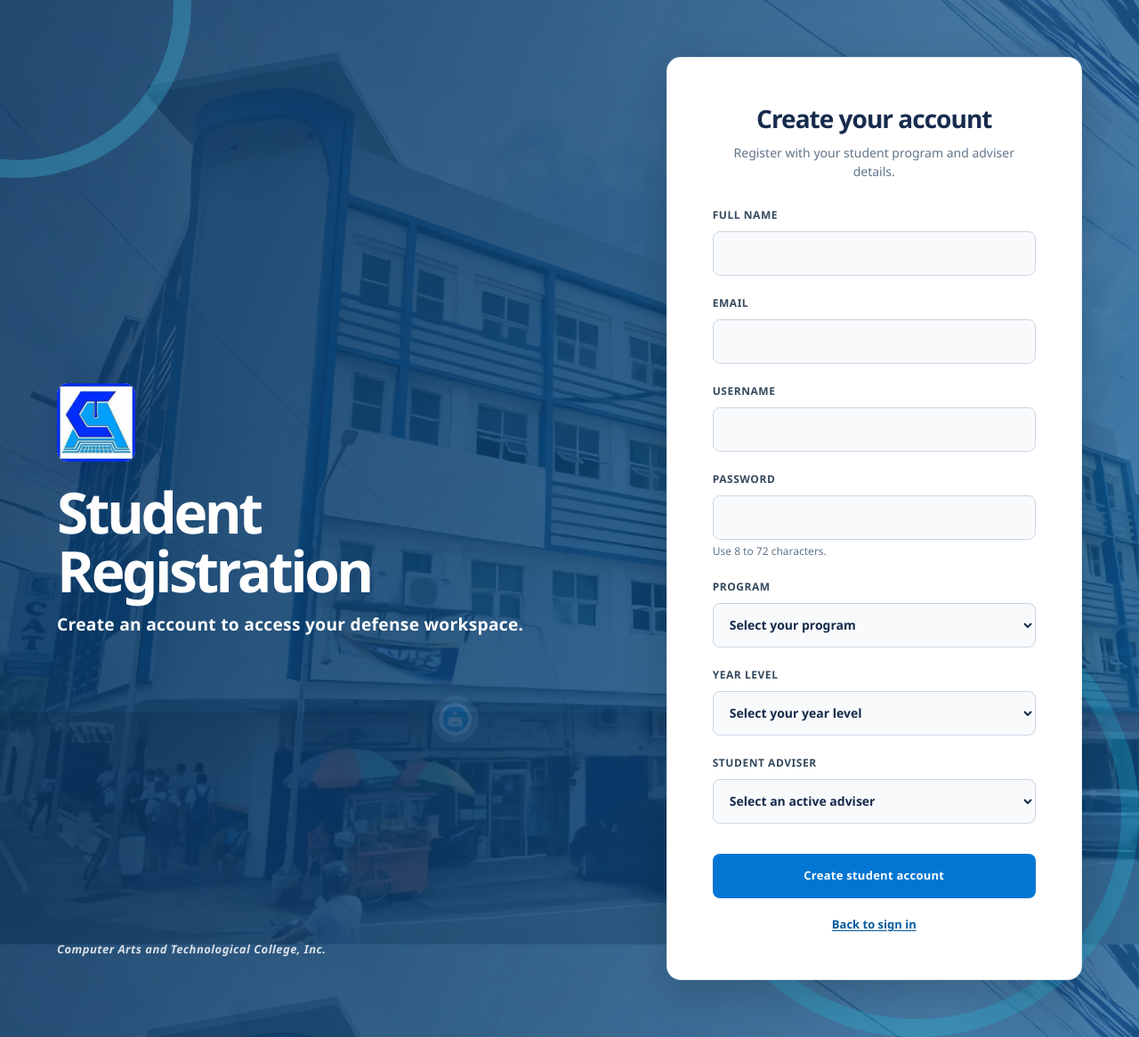
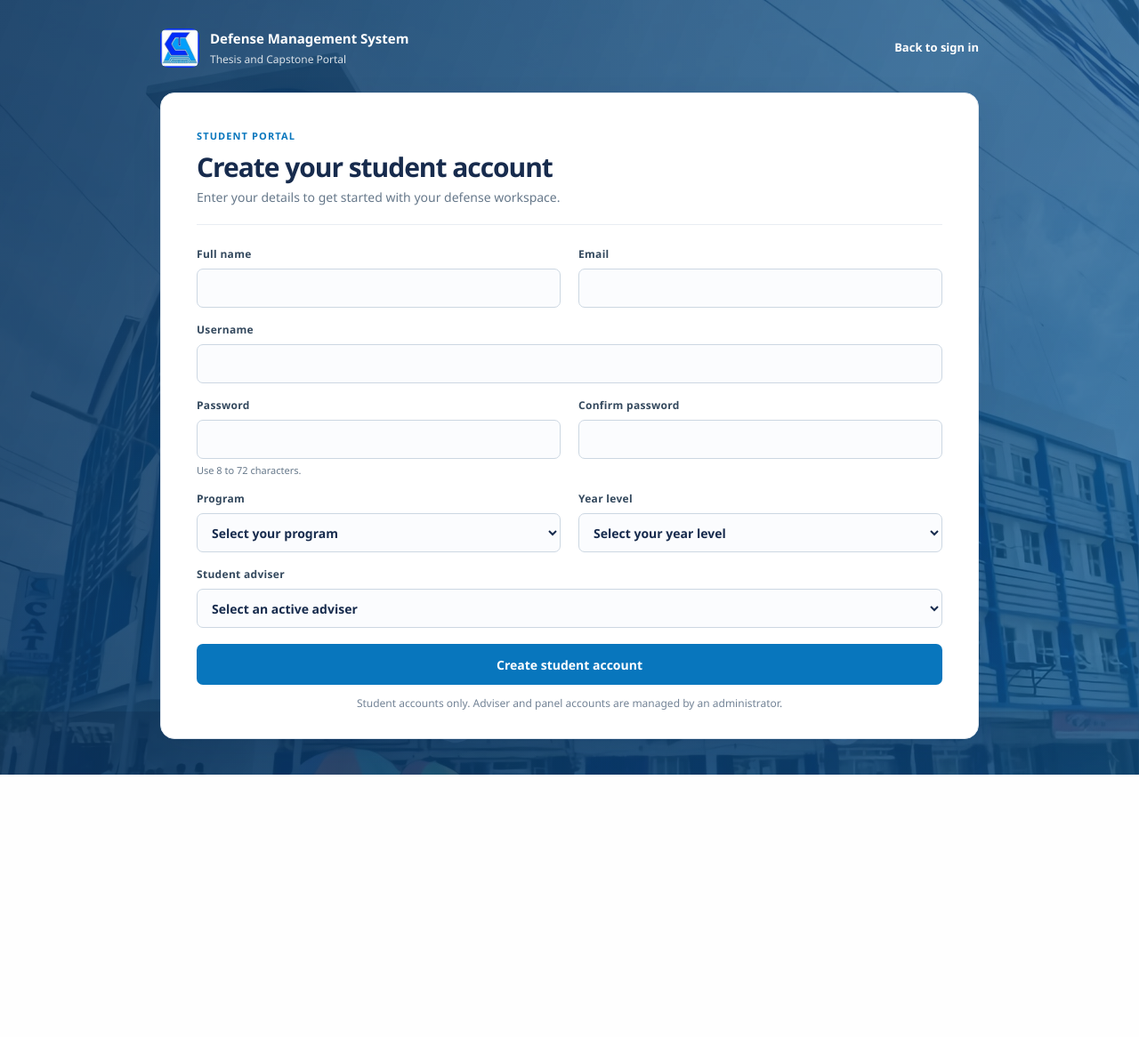
Before and after one commit to eddriann/Defense-Management-System, a PHP site: page /auth/register.php in a window 1280 px wide. Shown: the whole page at 89% size. After the commit the page ends 871 px from the top, so only its background shows below. Run offline with PHP 8.4, Linux system fonts and the light colour scheme; data comes from the database, SQL or seed files in the repository.

Commit message:
fixed student's registration

```diff
--- /dev/null
+++ b/assets/css/register.css
@@ -0,0 +1,297 @@
+.registration-page {
+  min-height: 100vh;
+  padding: 28px 24px 40px;
+  background:
+    linear-gradient(112deg, rgba(10, 52, 94, 0.88), rgba(15, 91, 150, 0.72)),
+    url("../logo/ext3.jpg") center / cover fixed no-repeat;
+  color: #172b4d;
+}
+
+.registration-shell {
+  width: min(100%, 920px);
+  margin: 0 auto;
+}
+
+.registration-header {
+  display: flex;
+  min-height: 52px;
+  align-items: center;
+  justify-content: space-between;
+  gap: 20px;
+  margin-bottom: 24px;
+}
+
+.registration-brand {
+  display: inline-flex;
+  min-width: 0;
+  align-items: center;
+  gap: 12px;
+  color: #fff;
+  text-decoration: none;
+}
+
+.registration-brand img {
+  display: block;
+  width: 44px;
+  height: 44px;
+  flex: 0 0 auto;
+  border-radius: 9px;
+  object-fit: cover;
+}
+
+.registration-brand span {
+  display: grid;
+  gap: 3px;
+}
+
+.registration-brand strong {
+  font-size: 15px;
+  font-weight: 700;
+}
+
+.registration-brand small {
+  color: rgba(255, 255, 255, 0.82);
+  font-size: 12px;
+}
+
+.registration-signin-link {
+  flex: 0 0 auto;
+  color: #fff;
+  font-size: 13px;
+  font-weight: 650;
+  text-decoration: none;
+}
+
+.registration-signin-link:hover {
+  color: #fff;
+  text-decoration: underline;
+  text-underline-offset: 3px;
+}
+
+.registration-panel {
+  padding: 34px 40px 30px;
+  border: 1px solid #e1e8f0;
+  border-radius: 16px;
+  background: #fff;
+  box-shadow: 0 12px 36px rgba(27, 55, 87, 0.08);
+}
+
+.registration-heading {
+  margin-bottom: 24px;
+  padding-bottom: 20px;
+  border-bottom: 1px solid #e8edf3;
+}
+
+.registration-eyebrow {
+  color: #0876bd;
+  font-size: 11px;
+  font-weight: 750;
+  letter-spacing: 0.1em;
+}
+
+.registration-heading h1 {
+  margin: 7px 0 5px;
+  color: #172b4d;
+  font-size: clamp(24px, 3vw, 30px);
+  font-weight: 700;
+  letter-spacing: -0.035em;
+  line-height: 1.2;
+}
+
+.registration-heading p {
+  margin: 0;
+  color: #66788a;
+  font-size: 14px;
+  line-height: 1.5;
+}
+
+.registration-form {
+  display: grid;
+  grid-template-columns: repeat(2, minmax(0, 1fr));
+  column-gap: 20px;
+  row-gap: 16px;
+}
+
+.registration-form > input[type="hidden"] {
+  display: none;
+}
+
+.registration-form label {
+  display: block;
+  min-width: 0;
+  margin: 0;
+  color: #34495e;
+  font-size: 12px;
+  font-weight: 650;
+  letter-spacing: 0.025em;
+}
+
+.registration-form label[for="username"],
+.registration-form label[for="adviser_id"] {
+  grid-column: 1 / -1;
+}
+
+.registration-form input[type="text"],
+.registration-form input[type="email"],
+.registration-form input[type="password"],
+.registration-form select {
+  display: block;
+  width: 100%;
+  min-width: 0;
+  height: 44px;
+  margin-top: 7px;
+  padding: 0 12px;
+  border: 1px solid #ccd7e2;
+  border-radius: 7px;
+  background: #fbfcfe;
+  color: #172b4d;
+  font: inherit;
+  font-size: 14px;
+  letter-spacing: normal;
+}
+
+.registration-form input:focus,
+.registration-form select:focus {
+  border-color: #1683c5;
+  outline: 3px solid rgba(22, 131, 197, 0.14);
+}
+
+.registration-help,
+.registration-field-error {
+  display: block;
+  margin-top: 5px;
+  font-size: 11px;
+  font-weight: 400;
+  letter-spacing: 0;
+  line-height: 1.4;
+}
+
+.registration-help {
+  color: #66788a;
+}
+
+.registration-field-error {
+  color: #b42318;
+}
+
+.registration-error {
+  grid-column: 1 / -1;
+  margin: 0;
+  padding: 10px 12px;
+  border: 1px solid #f0c5c1;
+  border-radius: 7px;
+  background: #fff4f2;
+  color: #a1261c;
+  font-size: 13px;
+}
+
+.registration-form input[type="submit"] {
+  grid-column: 1 / -1;
+  width: 100%;
+  min-height: 46px;
+  margin: 2px 0 0;
+  border: 0;
+  border-radius: 7px;
+  background: #0876bd;
+  color: #fff;
+  font: inherit;
+  font-size: 14px;
+  font-weight: 700;
+  cursor: pointer;
+  transition: background-color 0.15s ease;
+}
+
+.registration-form input[type="submit"]:hover:not(:disabled) {
+  background: #05629f;
+}
+
+.registration-form input[type="submit"]:focus-visible {
+  outline: 3px solid rgba(8, 118, 189, 0.28);
+  outline-offset: 2px;
+}
+
+.registration-form input[type="submit"]:disabled {
+  cursor: not-allowed;
+  opacity: 0.55;
+}
+
+.registration-note {
+  grid-column: 1 / -1;
+  margin: -4px 0 0;
+  color: #738396;
+  font-size: 12px;
+  line-height: 1.45;
+  text-align: center;
+}
+
+@media (max-width: 640px) {
+  .registration-page {
+    padding: 18px 16px 28px;
+    background-attachment: scroll;
+  }
+
+  .registration-header {
+    margin-bottom: 18px;
+  }
+
+  .registration-brand {
+    gap: 9px;
+  }
+
+  .registration-brand img {
+    width: 38px;
+    height: 38px;
+  }
+
+  .registration-brand strong {
+    font-size: 13px;
+  }
+
+  .registration-brand small {
+    font-size: 11px;
+  }
+
+  .registration-signin-link {
+    font-size: 12px;
+  }
+
+  .registration-panel {
+    padding: 24px;
+    border-radius: 12px;
+  }
+
+  .registration-heading {
+    margin-bottom: 20px;
+    padding-bottom: 17px;
+  }
+
+  .registration-heading h1 {
+    font-size: 25px;
+  }
+
+  .registration-form {
+    grid-template-columns: minmax(0, 1fr);
+    row-gap: 14px;
+  }
+
+  .registration-form label[for="adviser_id"],
+  .registration-error,
+  .registration-form input[type="submit"],
+  .registration-note {
+    grid-column: 1;
+  }
+}
+
+@media (max-width: 380px) {
+  .registration-page {
+    padding: 14px 12px 22px;
+  }
+
+  .registration-panel {
+    padding: 18px;
+  }
+
+  .registration-brand small {
+    display: none;
+  }
+}
--- a/auth/register.php
+++ b/auth/register.php
@@ -45,6 +45,7 @@ if ($_SERVER['REQUEST_METHOD'] === 'POST') {
     $old['email'] = $email = $post_string('email');
     $old['username'] = $username = $post_string('username');
     $password = is_string($_POST['password'] ?? null) ? $_POST['password'] : '';
+    $confirm_password = is_string($_POST['confirm_password'] ?? null) ? $_POST['confirm_password'] : '';
     $old['program'] = $program = $post_string('program');
     $old['year_level'] = $year_level = $post_string('year_level');
     $adviser_id_value = $post_string('adviser_id');
@@ -62,6 +63,9 @@ if ($_SERVER['REQUEST_METHOD'] === 'POST') {
     }
     if (strlen($password) < 8 || strlen($password) > 72) {
         $field_errors['password'] = 'Use a password between 8 and 72 characters.';
+    }
+    if ($password !== $confirm_password) {
+        $field_errors['confirm_password'] = 'The password and confirmation do not match.';
     }
     if (!in_array($program, $programs, true)) {
         $field_errors['program'] = 'Select your program.';
@@ -156,25 +160,31 @@ if ($_SERVER['REQUEST_METHOD'] === 'POST') {
     <meta name="viewport" content="width=device-width, initial-scale=1.0">
     <title>Student Registration | Defense Management System</title>
     <link rel="stylesheet" href="../assets/css/dashboard.css?v=<?= filemtime(__DIR__ . '/../assets/css/dashboard.css') ?>&amp;rev=style-20261115-3">
-    <link rel="stylesheet" href="../assets/css/login.css?v=11&amp;rev=style-20261115-3">
+    <link rel="stylesheet" href="../assets/css/register.css?v=3">
     <link rel="icon" type="image/png" href="../assets/logo/favicon.png?v=20261115">
 </head>
 
-<body class="login-page">
-    <main class="login-layout">
-        <section class="login-welcome" aria-label="Defense Management System">
-            <img class="welcome-logo" src="../assets/logo/logo.jpg" alt="Computer Arts and Technological College, Inc.">
-            <div class="welcome-copy">
-                <h1>Student Registration</h1>
-                <p>Create an account to access your defense workspace.</p>
+<body class="registration-page">
+    <main class="registration-shell">
+        <header class="registration-header">
+            <a class="registration-brand" href="../index.php">
+                <img src="../assets/logo/logo.jpg" alt="">
+                <span>
+                    <strong>Defense Management System</strong>
+                    <small>Thesis and Capstone Portal</small>
+                </span>
+            </a>
+            <a class="registration-signin-link" href="../index.php">Back to sign in</a>
+        </header>
+        <section class="registration-panel" aria-labelledby="registration-title">
+            <div class="registration-heading">
+                <span class="registration-eyebrow">STUDENT PORTAL</span>
+                <h1 id="registration-title">Create your student account</h1>
+                <p>Enter your details to get started with your defense workspace.</p>
             </div>
-            <p class="login-footer">Computer Arts and Technological College, Inc.</p>
-        </section>
-        <form class="login-card card shadow-lg" action="register.php" method="post">
-            <h2>Create your account</h2>
-            <p class="login-intro">Register with your student program and adviser details.</p>
+            <form class="registration-form" action="register.php" method="post">
                 <?php if ($error !== ''): ?>
-                <p class="login-error" role="alert"><?= htmlspecialchars($error, ENT_QUOTES, 'UTF-8') ?></p>
+                    <p class="registration-error" role="alert"><?= htmlspecialchars($error, ENT_QUOTES, 'UTF-8') ?></p>
                 <?php endif; ?>
                 <?= csrf_field() ?>
                 <label for="full_name">Full name
@@ -193,6 +203,10 @@ if ($_SERVER['REQUEST_METHOD'] === 'POST') {
                     <input type="password" name="password" id="password" minlength="8" maxlength="72" autocomplete="new-password" required>
                     <small class="registration-help">Use 8 to 72 characters.</small>
                     <?php if (isset($field_errors['password'])): ?><small class="registration-field-error"><?= htmlspecialchars($field_errors['password'], ENT_QUOTES, 'UTF-8') ?></small><?php endif; ?>
+                </label>
+                <label for="confirm_password">Confirm password
+                    <input type="password" name="confirm_password" id="confirm_password" minlength="8" maxlength="72" autocomplete="new-password" required <?= isset($field_errors['confirm_password']) ? 'aria-invalid="true" aria-describedby="confirm-password-error"' : '' ?>>
+                    <?php if (isset($field_errors['confirm_password'])): ?><small id="confirm-password-error" class="registration-field-error"><?= htmlspecialchars($field_errors['confirm_password'], ENT_QUOTES, 'UTF-8') ?></small><?php endif; ?>
                 </label>
                 <label for="program">Program
                     <select name="program" id="program" required>
@@ -220,8 +234,9 @@ if ($_SERVER['REQUEST_METHOD'] === 'POST') {
                     <?php if (isset($field_errors['adviser_id'])): ?><small class="registration-field-error"><?= htmlspecialchars($field_errors['adviser_id'], ENT_QUOTES, 'UTF-8') ?></small><?php endif; ?>
                 </label>
                 <input type="submit" value="Create student account" <?= $adviser_ids ? '' : 'disabled' ?>>
-            <p class="login-register-link"><a href="../index.php">Back to sign in</a></p>
+                <p class="registration-note">Student accounts only. Adviser and panel accounts are managed by an administrator.</p>
             </form>
+        </section>
     </main>
 </body>
 
```
Lines whose indentation alone changed are shown as unchanged.
